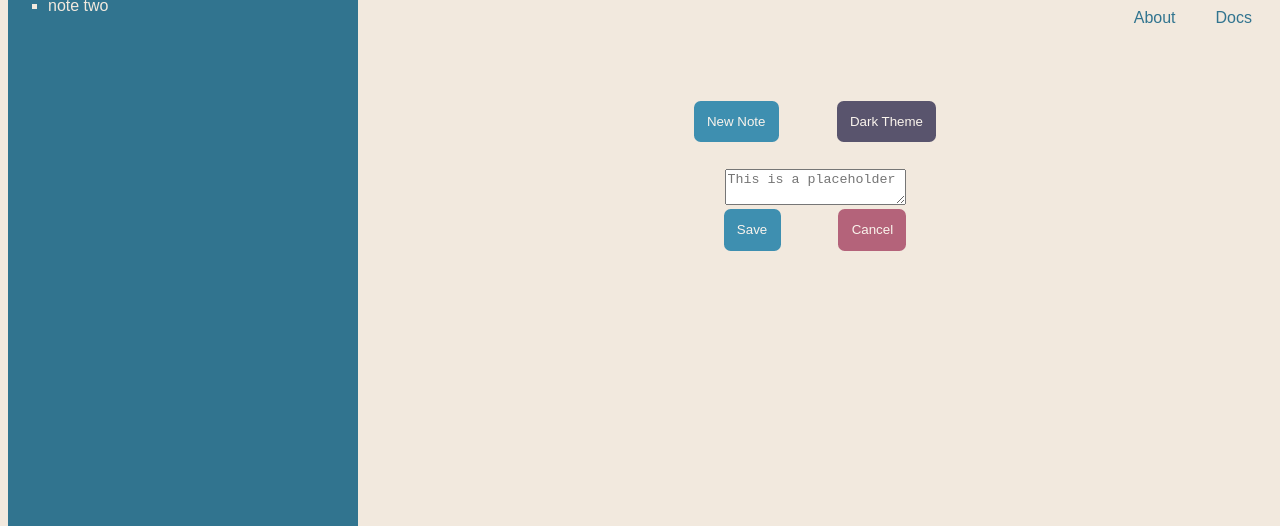
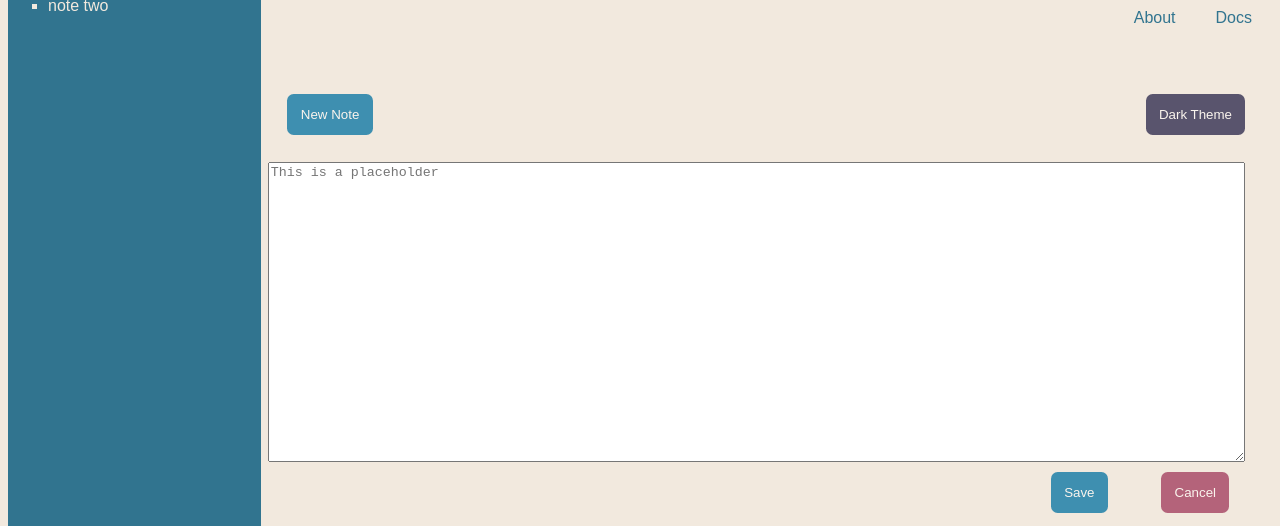
Before and after one commit to a17876/note_website_new, a plain HTML site: page index.html in a window 1280 px wide. Shown: the part 97-623 px from the top of the page. Drawn offline with Linux system fonts and the light colour scheme; a web font is replaced by a local one.

Commit message:
textarea width and aside changed proportion of viewport

```diff
--- a/css/stylesheet.css
+++ b/css/stylesheet.css
@@ -31,7 +31,7 @@ button{
     border: none;
     border-radius: 0.5em;
 }
-.new, .save{
+.new,.save{
     background-color:#3e8fb0; ;
 }
 .dark{
@@ -43,11 +43,21 @@ button{
 p{
     font-size: 2rem;
 }
+.one{
+    display: inline-flex;
+    justify-content: space-between;
+}
+.two{
+    display: inline-flex;
+    justify-content: flex-end;
+    padding:1em;
+}
+
 @media screen and (min-width:600px){
 body{
     display: grid;
-    grid-template-columns: 350px 4fr;
-    grid-template-rows: repeat(1fr, 6);
+    grid-template-columns: 1fr 4fr;
+    grid-template-rows: 1fr 0.5fr 0.5fr 3fr 0.5fr 0.5fr;
     height: 100vh;
 }
 header{
@@ -57,20 +67,33 @@ header{
 aside{
     background-color:#31748f;
     color:  #f2e9de;
+    grid-column: 1/2;
+    grid-row: 1/7;
 }
-h1{
+header{
     grid-column: 2/3;
     grid-row: 1/2;
 }
-aside{
-    grid-column: 1/2;
-    grid-row: 1/7;
+nav{
+    grid-column: 2/3;
+    grid-row: 2/3;
+}
+.one{
+    grid-column: 2/3;
+    grid-row: 3/4;
+}
+.note{
+    grid-column: 2/3;
+    grid-row: 4/5;
+    width: 98%;
+    height: 100%;
+}
+.two{
+    grid-column: 2/3;
+    grid-row: 5/6;
 }
 footer{
     grid-column: 2/3;
     grid-row: 6/7;
 }
-
-
-
 }
--- a/index.html
+++ b/index.html
@@ -25,25 +25,25 @@
             <li>note two</li>
         </ul>
     </aside>
-    <main>
-        <section class="buttons_top">
-            <button class="new"  type="button"> New Note </button>
-            <button class="dark" type="button"> Dark Theme </button>
-        </section>
-        <textarea placeholder="This is a placeholder"></textarea>
 
-        <section class="buttons_bottom">
-            <button class="save" type="button">Save</button>
-            <button class="cancel" type="button">Cancel</button>
-        </section>
-    </main>
+    <section class="one">
+        <button class="new" type="button"> New Note </button>
+        <button class="dark" type="button"> Dark Theme </button>
+    </section>
+    <section class="note">
+        <textarea class="note" placeholder="This is a placeholder"></textarea>
+    </section>
+    <section class="two">
+        <button class="save" type="button">Save</button>
+        <button class="cancel" type="button">Cancel</button>
+    </section>
+
     <footer>
         <p>Keep in Touch</p>
         <a href="" title="linkedin logo circle"><img src="images/linkedin_circle.png" alt="linkedin logo circle"
                 width="50em" height="50em"></a>
         <a href="" title="linkedin logo earth"><img src="images/linkedin_earth.png" alt="linkedin logo earth"
                 width="50em" height="50em"></a>
-
     </footer>
 
 </body>
```
